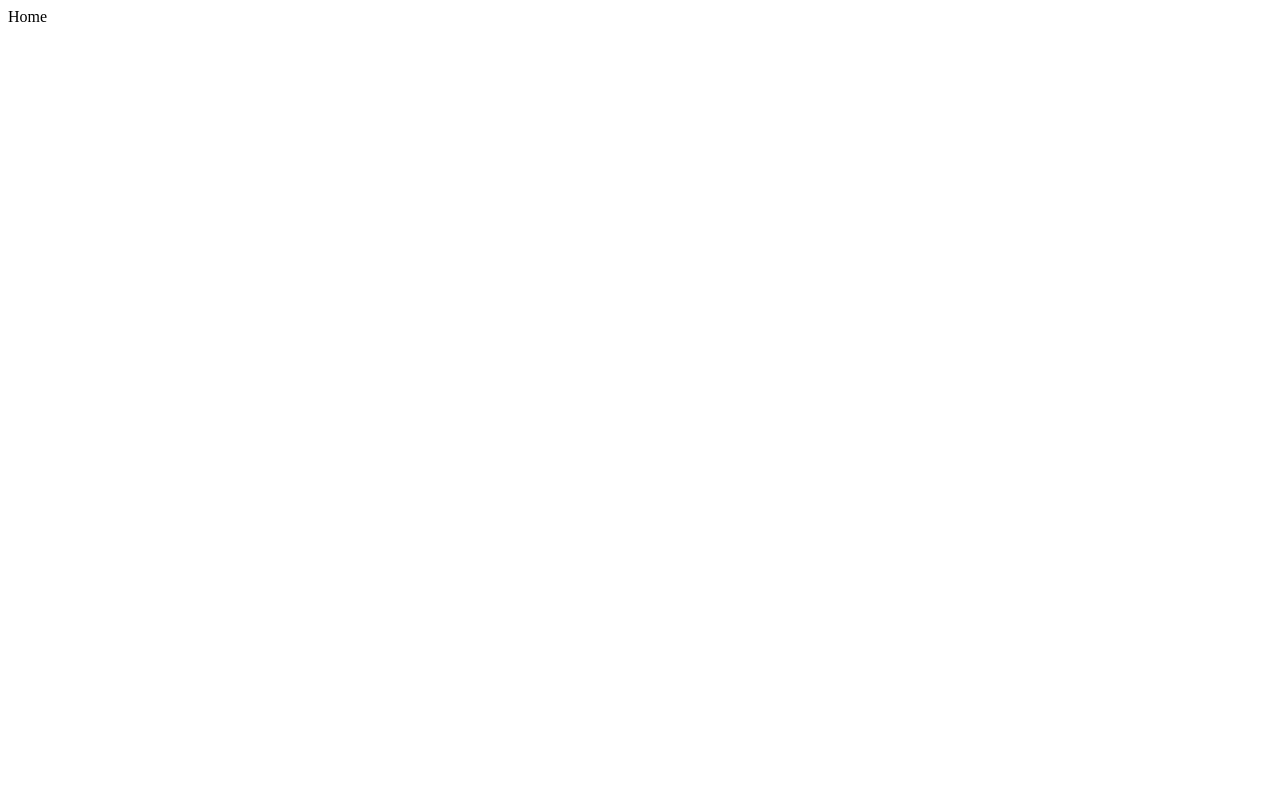
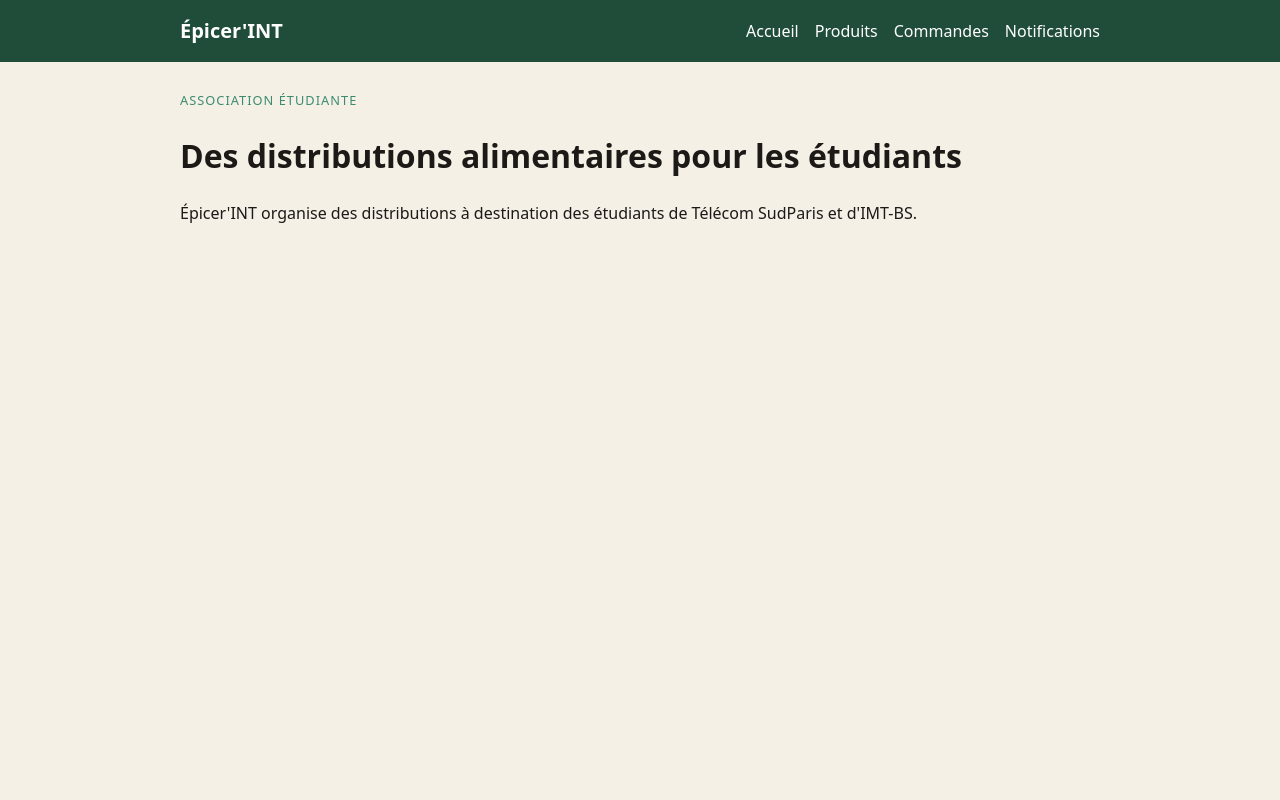
Before and after one commit to RabahSend/Epicer-int, a Django app: page / in a window 1280 px wide. Before the commit the page is almost empty. Run offline with Django 5.2, Linux system fonts and the light colour scheme.

Commit message:
Ajoute le layout visuel commun et une page produits

```diff
--- a/epicerIntApp/catalog/urls.py
+++ b/epicerIntApp/catalog/urls.py
@@ -1,3 +1,7 @@
 from django.urls import path
 
-urlpatterns = []
+from .views import ProductsPage
+
+urlpatterns = [
+    path("products/", ProductsPage.as_view(), name="products"),
+]
--- a/epicerIntApp/catalog/views.py
+++ b/epicerIntApp/catalog/views.py
@@ -0,0 +1,5 @@
+from django.views.generic import TemplateView
+
+
+class ProductsPage(TemplateView):
+    template_name = "catalog/products.html"
--- /dev/null
+++ b/epicerIntApp/core/static/core/css/layout.css
@@ -0,0 +1,78 @@
+:root {
+    --vert: #1f4d3a;
+    --vert-clair: #3d8b6e;
+    --creme: #f4f0e6;
+    --papier: #fcfaf6;
+    --encre: #1c1917;
+  }
+
+  * { box-sizing: border-box; }
+
+  body {
+    margin: 0;
+    font-family: system-ui, sans-serif;
+    background: var(--creme);
+    color: var(--encre);
+    line-height: 1.5;
+  }
+
+  .site-header {
+    background: var(--vert);
+    color: white;
+  }
+
+  .site-header__inner,
+  .site-main {
+    max-width: 960px;
+    margin: 0 auto;
+    padding: 1rem 1.25rem;
+  }
+
+  .site-header__inner {
+    display: flex;
+    flex-wrap: wrap;
+    align-items: center;
+    justify-content: space-between;
+    gap: 1rem;
+  }
+
+  .brand {
+    color: white;
+    font-weight: 700;
+    text-decoration: none;
+    font-size: 1.25rem;
+  }
+
+  .site-nav {
+    display: flex;
+    flex-wrap: wrap;
+    gap: 1rem;
+  }
+
+  .site-nav a {
+    color: white;
+    text-decoration: none;
+  }
+
+  .site-nav a:hover {
+    text-decoration: underline;
+  }
+
+  .hero h1 {
+    font-size: 2rem;
+    line-height: 1.2;
+  }
+
+  .hero__eyebrow {
+    text-transform: uppercase;
+    letter-spacing: 0.08em;
+    font-size: 0.8rem;
+    color: var(--vert-clair);
+  }
+
+  @media (max-width: 700px) {
+    .site-header__inner {
+      flex-direction: column;
+      align-items: flex-start;
+    }
+  }
--- a/epicerIntApp/core/templates/base.html
+++ b/epicerIntApp/core/templates/base.html
@@ -0,0 +1,28 @@
+{% load static %}
+<!DOCTYPE html>
+<html lang="fr">
+<head>
+  <meta charset="utf-8">
+  <meta name="viewport" content="width=device-width, initial-scale=1">
+  <title>{% block title %}Épicer'INT{% endblock %}</title>
+  <link rel="stylesheet" href="{% static 'core/css/layout.css' %}">
+</head>
+<body>
+  <header class="site-header">
+    <div class="site-header__inner">
+      <a class="brand" href="{% url 'home' %}">Épicer'INT</a>
+
+      <nav class="site-nav" aria-label="Navigation principale">
+        <a href="{% url 'home' %}">Accueil</a>
+        <a href="{% url 'products' %}">Produits</a>
+        <a href="#">Commandes</a>
+        <a href="#">Notifications</a>
+      </nav>
+    </div>
+  </header>
+
+  <main class="site-main">
+    {% block content %}{% endblock %}
+  </main>
+</body>
+</html>
--- a/epicerIntApp/core/templates/core/home.html
+++ b/epicerIntApp/core/templates/core/home.html
@@ -1 +1,11 @@
-Home
+{% extends "base.html" %}
+
+{% block title %}Accueil — Épicer'INT{% endblock %}
+
+{% block content %}
+  <section class="hero">
+    <p class="hero__eyebrow">Association étudiante</p>
+    <h1>Des distributions alimentaires pour les étudiants</h1>
+    <p>Épicer'INT organise des distributions à destination des étudiants de Télécom SudParis et d'IMT-BS.</p>
+  </section>
+{% endblock %}
```
Also changed, not shown: epicerIntApp/catalog/templates/catalog/products.html (added, +9 -0 lines).
